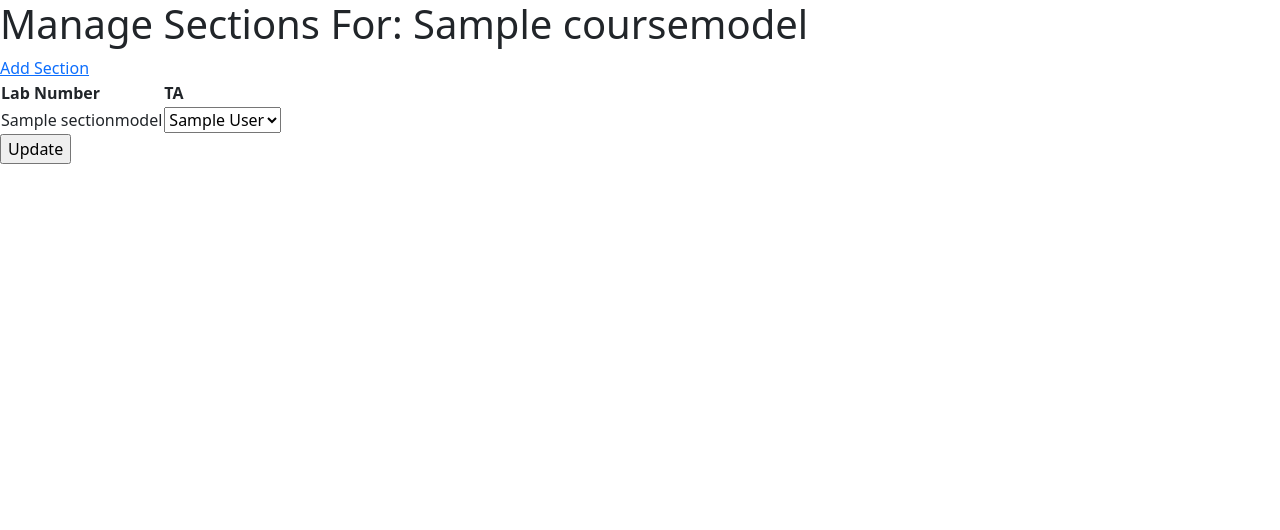
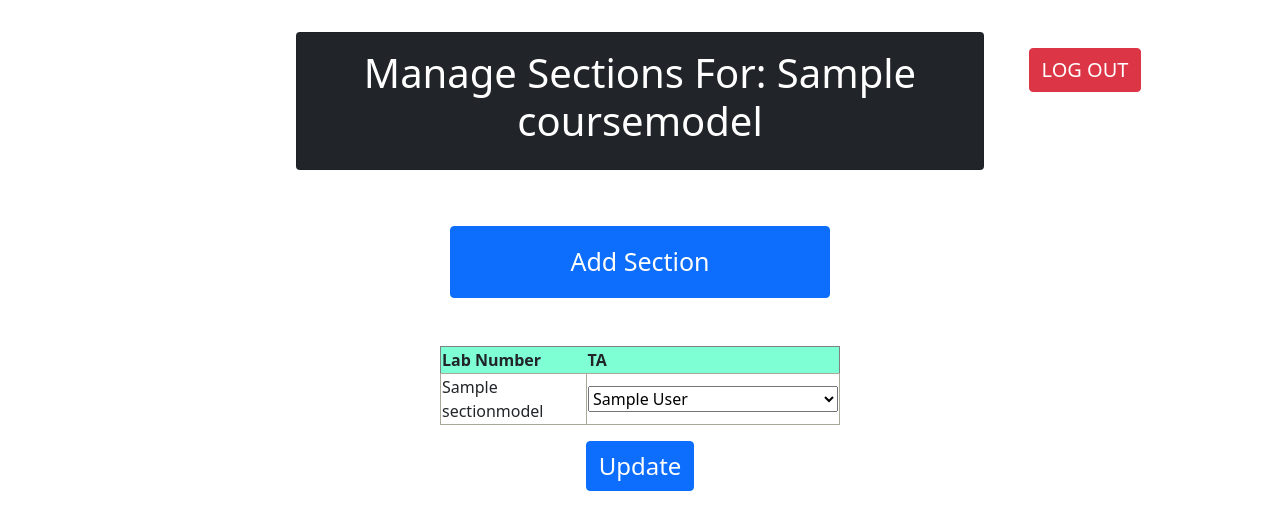
Before and after one commit to st8991/Ta_App_Vikings_Creed, a Django app: template templates/mainTemplates/sectionManagement.html in a window 1280 px wide. Shown: the top 530 px of the page. Run offline with Django 4.2, Linux system fonts and the light colour scheme; the template is opened without the code that fills it: values that come from a table or form of the project are taken from there, others are empty; tables that the repository leaves empty hold one stand-in row (values such as "Sample post").

Commit message:
finished addSectionPage.html and sectionManagement.html

```diff
--- a/templates/mainTemplates/sectionManagement.html
+++ b/templates/mainTemplates/sectionManagement.html
@@ -1,25 +1,44 @@
 {% extends "base.html" %}
 
 {% block content %}
-    <h1>Manage Sections For: {{ course.name }}</h1>
+        <div class="container">
+        <div class="row m-4">
+            <div class="col-2">   </div>
+                <div class="col-8">
+                    <div class="card text-white bg-dark text-center my-2 py-3">
+                        <h1>Manage Sections For: {{ course.name }}</h1>
+                    </div>
+                </div>
+            <div class="col-2 text-center">
+                <a href = '/' type="button" class="btn btn-danger my-4" style="font-size: 20px">LOG OUT</a>
+            </div>
 
-    <a href="/addSection/{{ course.course_id }}/">Add Section</a>
+        </div>
+    </div>
+ <div class="container">
+        <div class="row">
+            <div class="col-2"></div>
+ <a href="/addSection/{{ course.course_id }}/" class="btn btn-primary col-4 mx-auto my-4 py-3" style="font-size: 25px">Add Section</a>            <div class="col-2"></div>
+        </div>
+    </div>
+
+
 
     <br>
 
     <form action="/sections/{{course.course_id}}/" method="post">
     {% csrf_token %}
-        <table>
+        <table align="center" width="400" border="solid 1px #aaa999;" border="1">
           <tr>
-            <th>Lab Number</th>
-            <th>TA</th>
+            <th width="150" bgcolor="#7fffd4">Lab Number</th>
+            <th bgcolor="#7fffd4">TA</th>
           </tr>
 
           {% for i in sectionList %}
           <tr>
-              <td>{{ i.name }}</td>
-              <td>
-                  <select name="TA/{{ i.section_id }}">
+              <td style="border: solid 1px #aaa999;" width="150">{{ i.name }}</td>
+              <td style="border: solid 1px #aaa999;" width="150">
+                  <select style="width: 250px" name="TA/{{ i.section_id }}">
                         <option  value=""> </option>
                         {% for j in taList %}
                             <option {% if j == i.assigned_ta %} selected {% endif %} value="{{ j.user_id }}">{{ j.name }}</option>
@@ -29,6 +48,11 @@
           </tr>
           {% endfor %}
         </table>
-        <input type="submit" value="Update" />
+     <p>
+
+ </p>
+    <div align="center">
+        <input type="submit" value="Update" style="font-size: 24px" class="btn btn-primary" />
+    </div>
     </form>
 {% endblock %}
```
Also changed, not shown: templates/mainTemplates/addSectionPage.html (+26 -7 lines).
